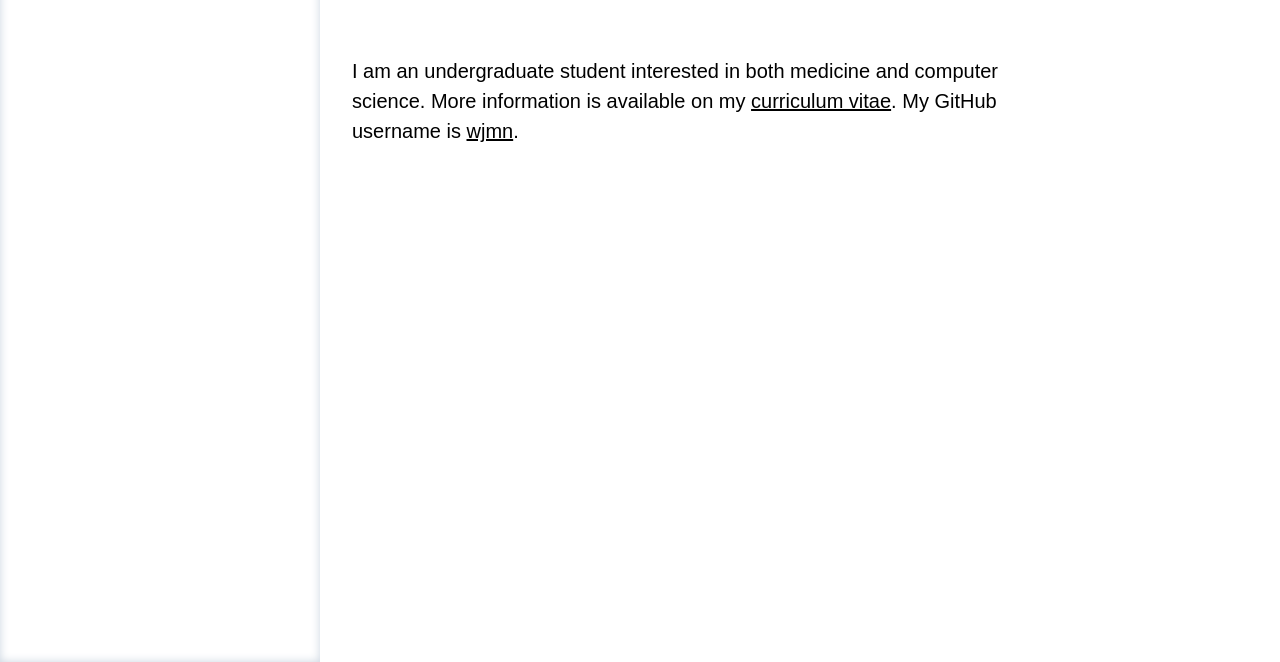
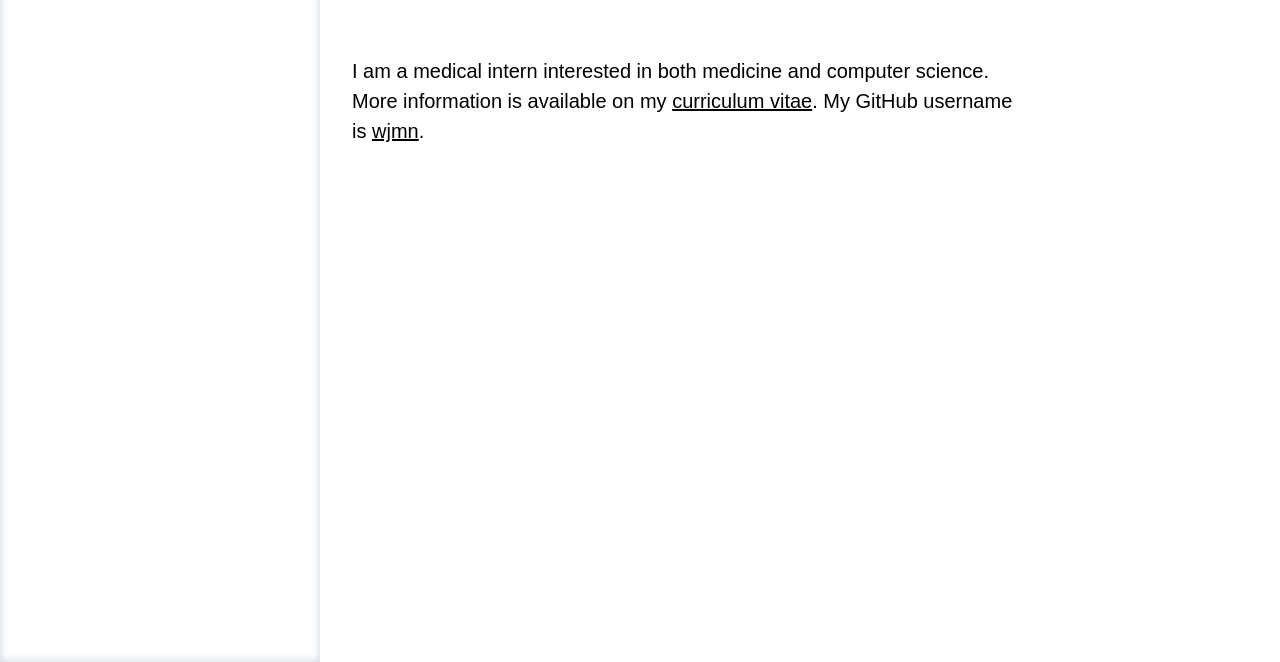
Before and after one commit to wjmn/wjmn.github.io, a plain HTML site: page index.html in a window 1280 px wide. Shown: the part 138-800 px from the top of the page. Drawn offline with Linux system fonts and the light colour scheme.

Commit message:
Updated CV + index.html.

```diff
--- a/index.html
+++ b/index.html
@@ -50,7 +50,7 @@
 </header>
 
 <p>
-    I am an undergraduate student interested in both medicine and computer science. More information is available on my <a href="cv/cv.pdf">curriculum vitae</a>. My GitHub username is <a href="https://github.com/wjmn/">wjmn</a>.
+    I am a medical intern interested in both medicine and computer science. More information is available on my <a href="cv/cv.pdf">curriculum vitae</a>. My GitHub username is <a href="https://github.com/wjmn/">wjmn</a>.
 </p>
 
 
```
Also changed, not shown: 3 other files.
